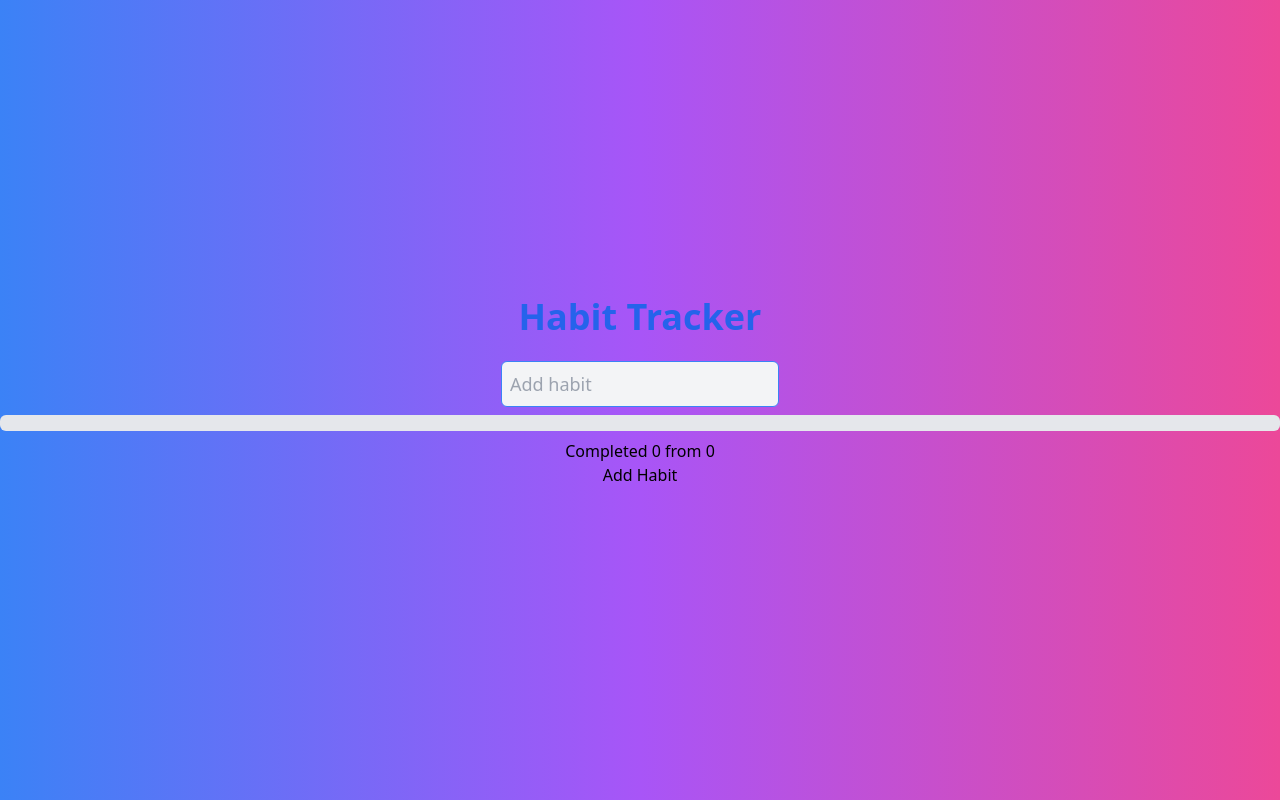
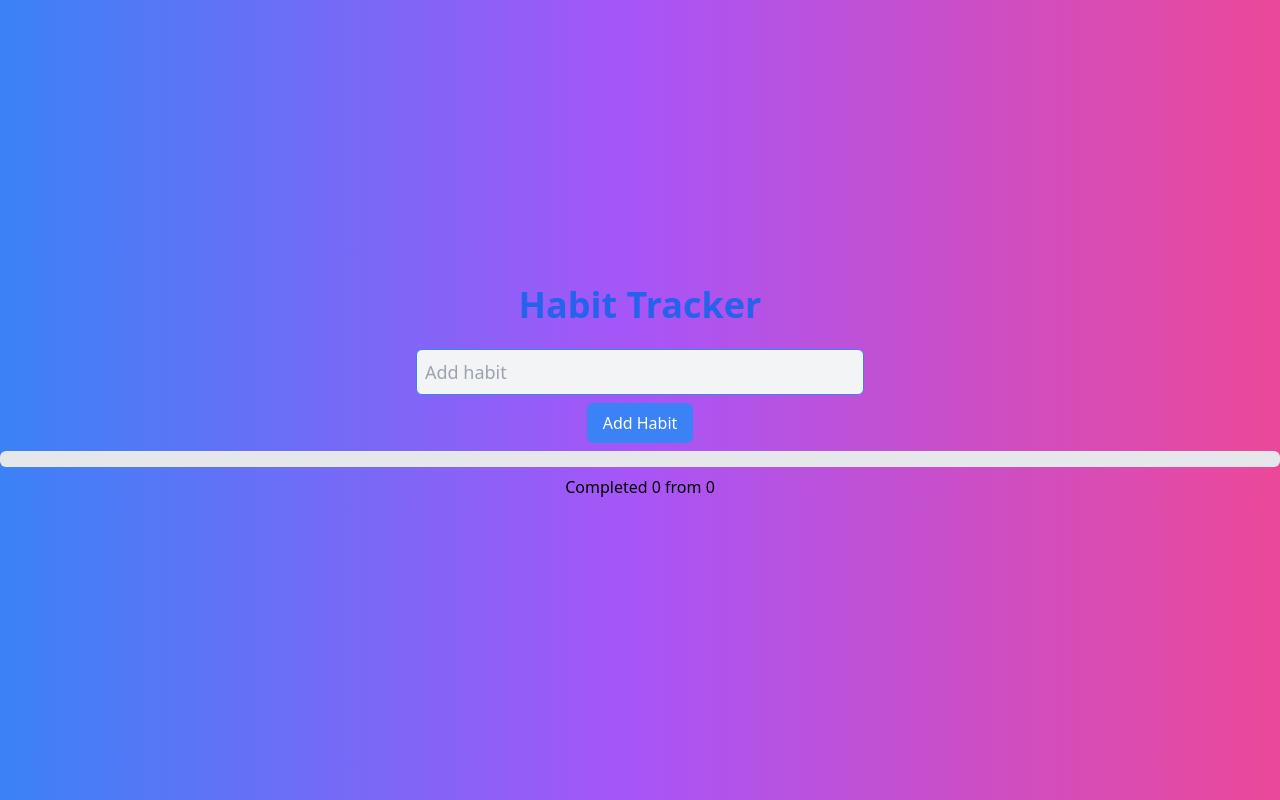
Before and after one commit to MargoTech/HabitTracker, a React (Vite) app: page / in a window 1280 px wide. Built offline with nearby package versions, Linux system fonts and the light colour scheme.

Commit message:
Adding HabitList.jsx

```diff
--- a/src/components/HabitList.jsx
+++ b/src/components/HabitList.jsx
@@ -0,0 +1,18 @@
+import HabitItem from "./HabitItem";
+
+const HabitList = ({ habits, toggleHabitComplete, handleDeleteHabit }) => {
+  return (
+    <ul className="mt-4 w-full max-w-lg">
+      {habits.map((habit) => (
+        <HabitItem
+          key={habit.id}
+          habit={habit}
+          toggleHabitComplete={toggleHabitComplete}
+          handleDeleteHabit={handleDeleteHabit}
+        />
+      ))}
+    </ul>
+  );
+};
+
+export default HabitList;
--- a/src/components/HabitTracker.jsx
+++ b/src/components/HabitTracker.jsx
@@ -1,4 +1,6 @@
 import { useState, useEffect } from "react";
+import HabitForm from "./HabitForm";
+import HabitList from "./HabitList";
 
 const HabitTracker = () => {
   const [habits, setHabits] = useState([]);
@@ -6,9 +8,7 @@ const HabitTracker = () => {
 
   useEffect(() => {
     const savedHabits = JSON.parse(localStorage.getItem("habits"));
-    if (savedHabits) {
-      setHabits(savedHabits);
-    }
+    if (savedHabits) setHabits(savedHabits);
   }, []);
 
   useEffect(() => {
@@ -41,49 +41,29 @@ const HabitTracker = () => {
       <h1 className="text-4xl font-semibold text-center text-blue-600 mb-6">
         Habit Tracker
       </h1>
-      <input
-        type="text"
-        value={habitTitle}
-        onChange={(event) => setHabitTitle(event.target.value)}
-        placeholder="Add habit"
-        className="border border-blue-500 p-2 rounded-md bg-gray-100 text-lg"
+
+      <HabitForm
+        habitTitle={habitTitle}
+        setHabitTitle={setHabitTitle}
+        handleAddHabit={handleAddHabit}
       />
+
       <div className="w-full bg-gray-200 rounded-md overflow-hidden mt-2">
         <div
           className="bg-blue-500 h-4 transition-all"
           style={{ width: `${(completedCount / (habits.length || 1)) * 100}%` }}
         ></div>
       </div>
+
       <p className="mt-2">
         Completed {completedCount} from {habits.length}
       </p>
-      <button onClick={handleAddHabit}>Add Habit</button>
 
-      <ul className="mt-4 w-full max-w-lg">
-        {habits.map((habit) => (
-          <li
-            key={habit.id}
-            className="flex justify-between items-center p-2 mb-2 bg-white shadow-md rounded-md"
-            style={{
-              textDecoration: habit.completed ? "line-through" : "none",
-            }}
-          >
-            <span>{habit.title}</span>
-            <button
-              onClick={() => handleDeleteHabit(habit.id)}
-              className="text-red-500 hover:text-red-700"
-            >
-              Delete
-            </button>
-            <button
-              onClick={() => toggleHabitComplete(habit.id)}
-              className="ml-2 text-green-500 hover:text-green-700"
-            >
-              {habit.completed ? "❌ Cancel" : "✅ Ready"}
-            </button>
-          </li>
-        ))}
-      </ul>
+      <HabitList
+        habits={habits}
+        toggleHabitComplete={toggleHabitComplete}
+        handleDeleteHabit={handleDeleteHabit}
+      />
     </div>
   );
 };
```
